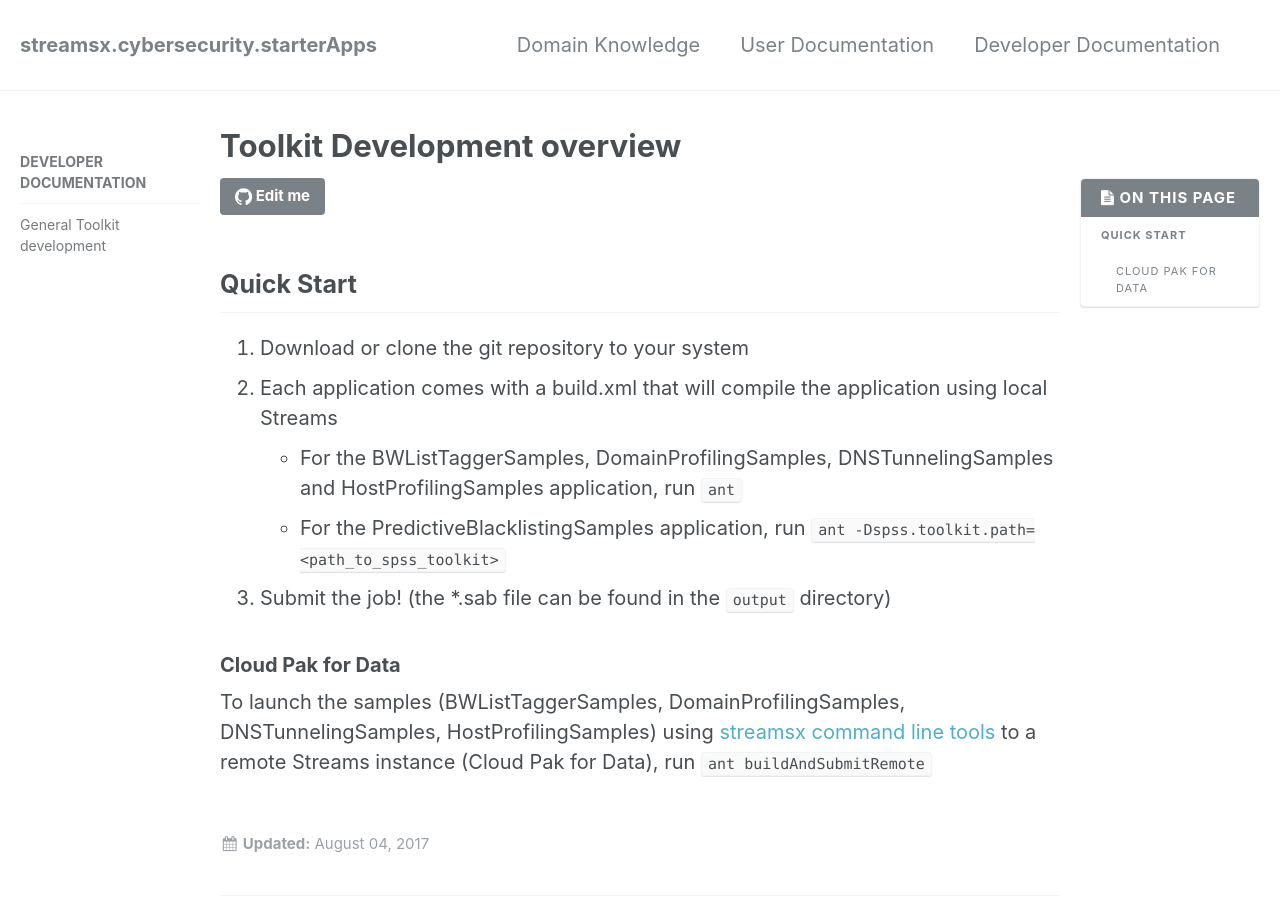
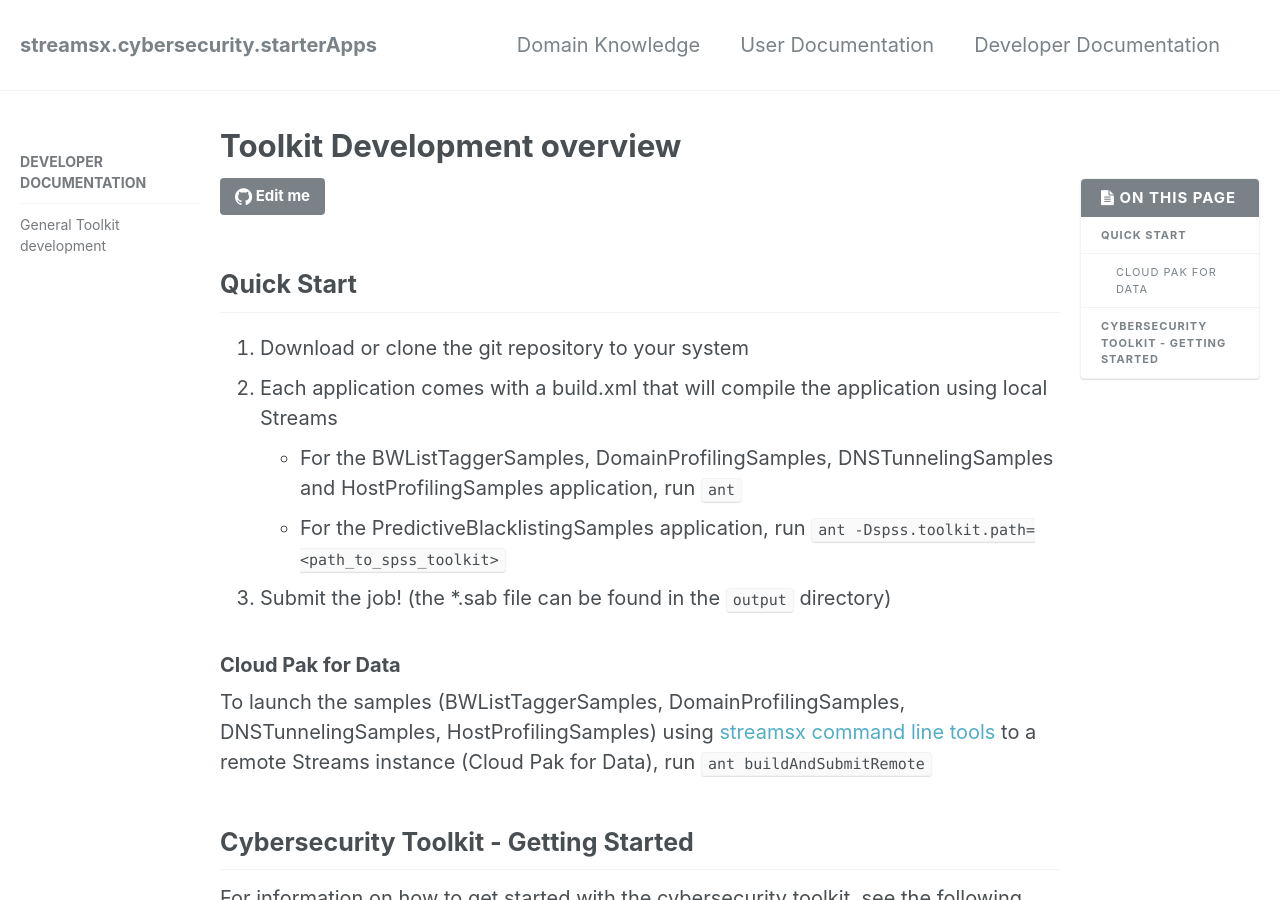
Before and after one commit to IBMStreams/streamsx.cybersecurity.starterApps, a Jekyll site: the page built from _docs/03-developer_overview.md, in a window 1280 px wide and 900 px high. Built offline with Jekyll 4.4.1, drawn with Linux system fonts in a browser that asks for light colours; some of the changed text lies outside the part shown.

Commit message:
update overview

```diff
--- a/_docs/03-developer_overview.md
+++ b/_docs/03-developer_overview.md
@@ -23,3 +23,7 @@
 
 To launch the samples (BWListTaggerSamples, DomainProfilingSamples, DNSTunnelingSamples, HostProfilingSamples) using [streamsx command line tools](https://streamsxtopology.readthedocs.io/en/stable/scripts/streamtool.html) to a remote Streams instance (Cloud Pak for Data),
 run `ant buildAndSubmitRemote`
+
+## Cybersecurity Toolkit - Getting Started
+For information on how to get started with the cybersecurity toolkit, see the following link:
+[http://ibmstreams.github.io/streamsx.documentation/docs/4.1/cybersecurity/cybersecurity-getting-started/](http://ibmstreams.github.io/streamsx.documentation/docs/4.1/cybersecurity/cybersecurity-getting-started/)
```
